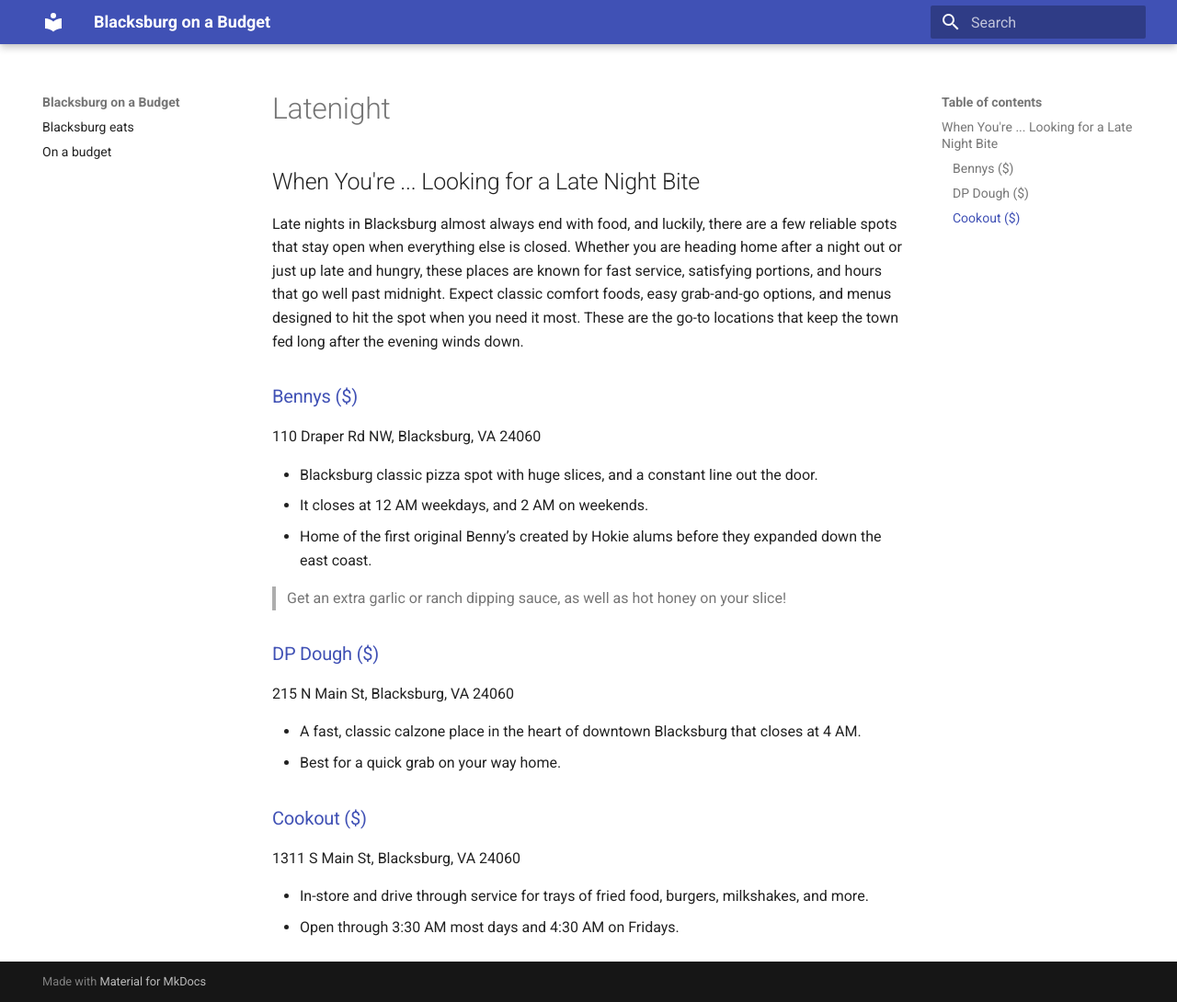
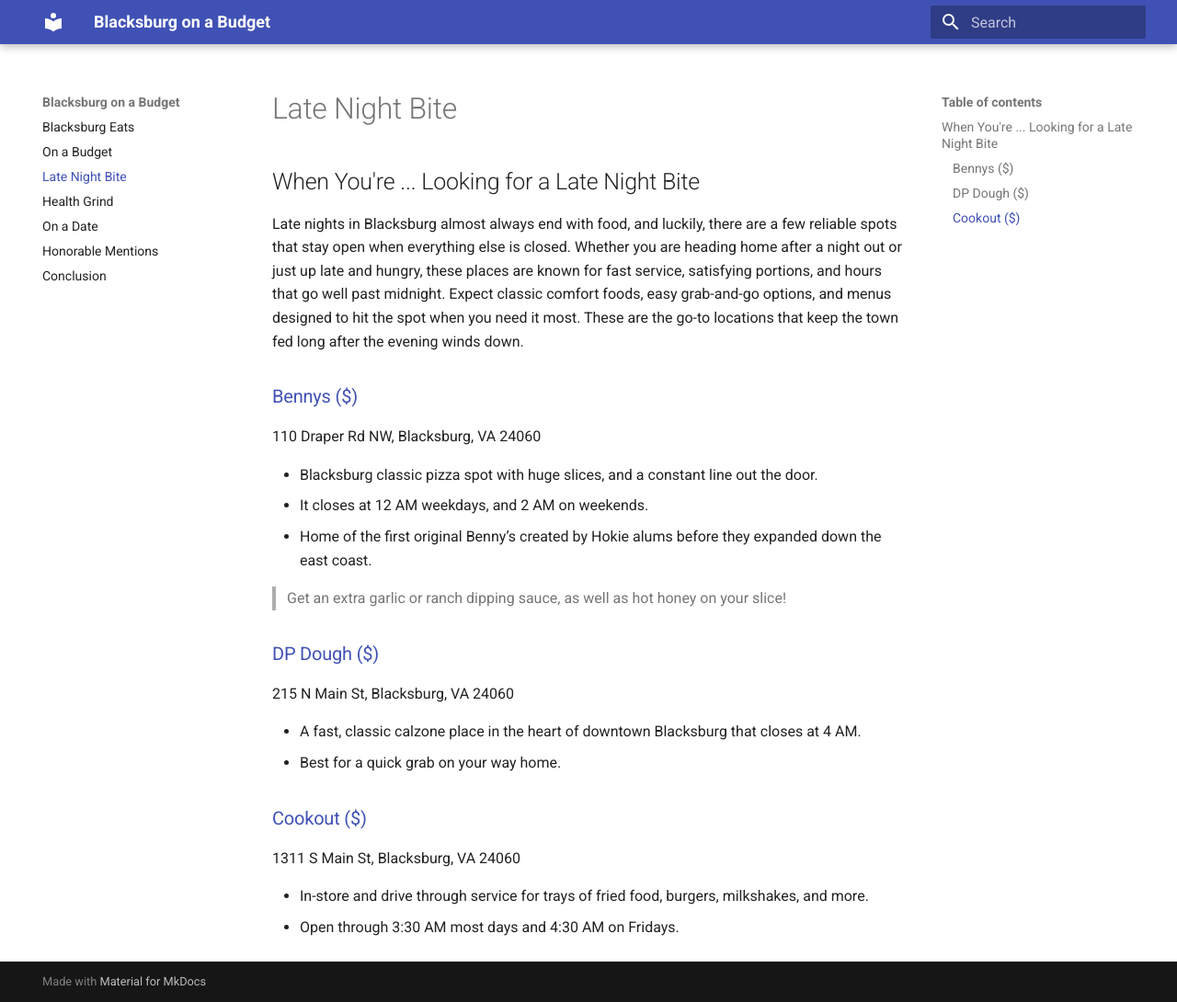
Before and after one commit to carolrector/carolrector.github.io, an MkDocs documentation site: the page built from docs/latenight.md, in a window 1280 px wide and 1090 px high. Shown: the whole window at 92% size. Built offline with MkDocs 1.6.1 and Material for MkDocs 9.7.7, drawn with Linux system fonts in a browser that asks for light colours.

Commit message:
sectioned

```diff
--- a/mkdocs.yml
+++ b/mkdocs.yml
@@ -4,5 +4,10 @@ site_url: https://carolrector.github.io/site
 theme:
   name: material
 nav:
-  - Blacksburg eats: "index.md"
-  - On a budget: "budget.md"
+  - Blacksburg Eats: "index.md"
+  - On a Budget: "budget.md"
+  - Late Night Bite: "latenight.md"
+  - Health Grind: "health.md"
+  - On a Date: "date.md"
+  - Honorable Mentions: "hm.md"
+  - Conclusion: "conclusion.md"
```
Also changed, not shown: bootstrap-sandbox.html (added, +40 -0 lines).
